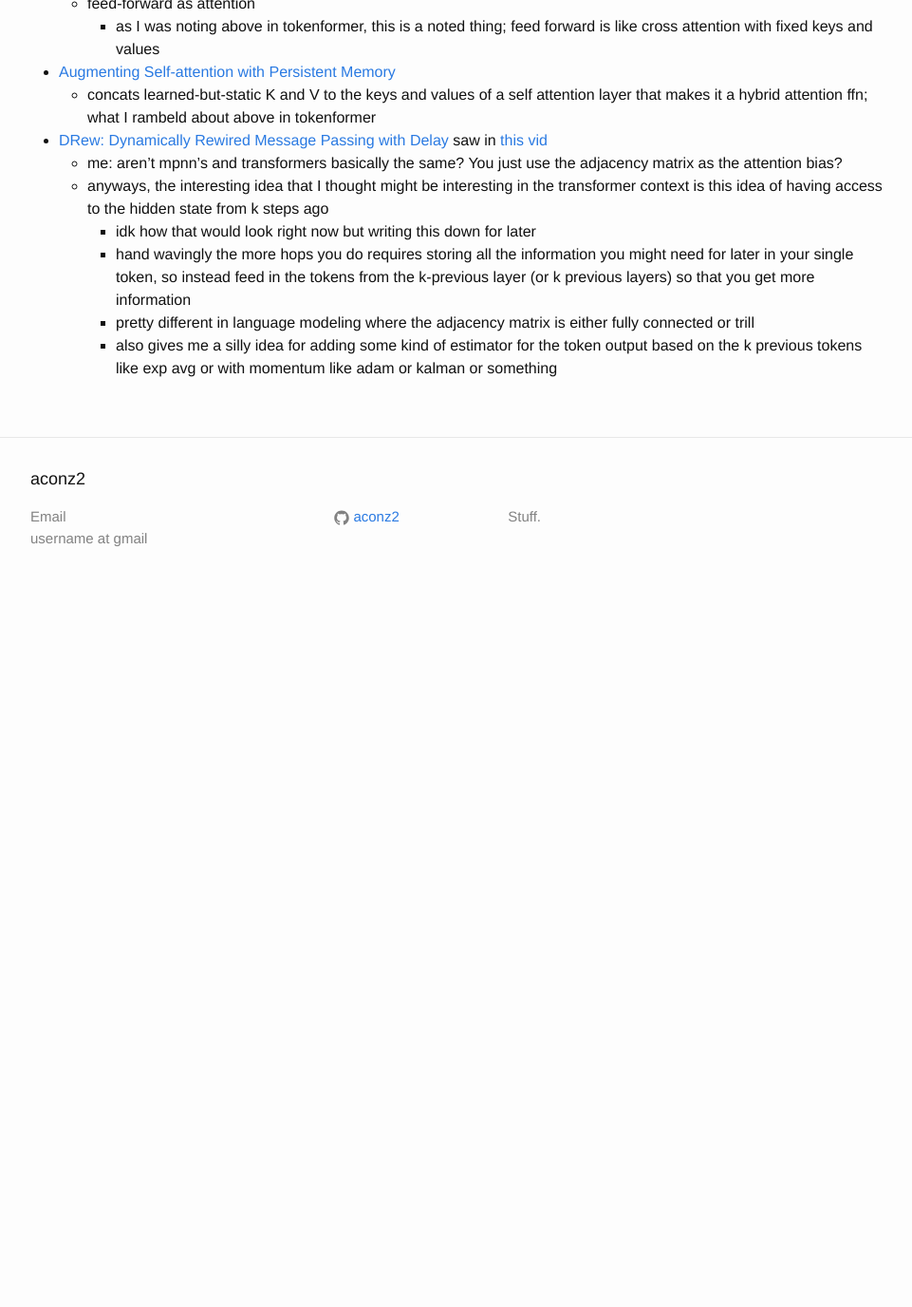
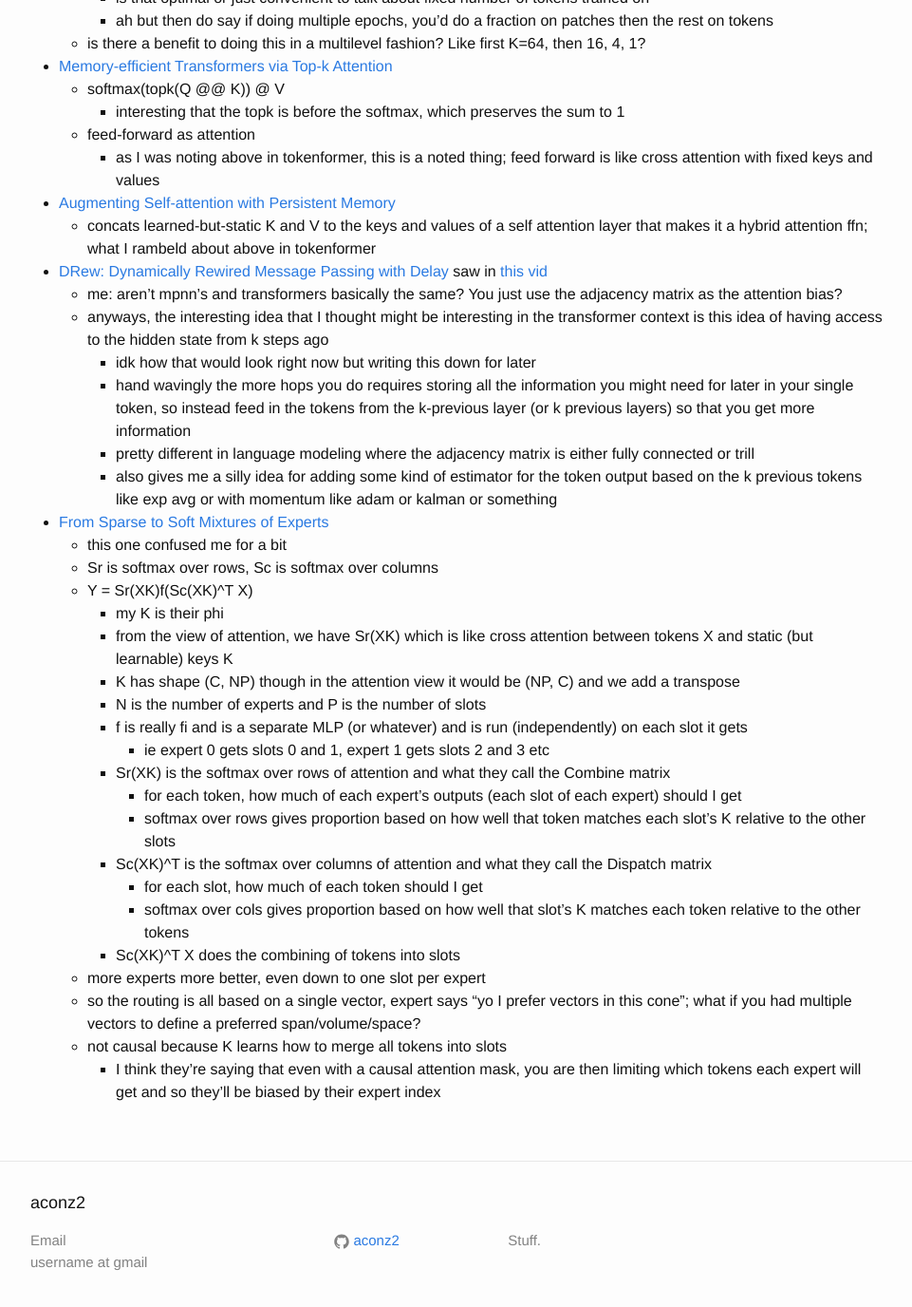
Before and after one commit to aconz2/aconz2.github.io, a Jekyll site: the page built from _posts/2024-07-03-Machine-Learning-Notes.md, in a window 1280 px wide and 1400 px high, scrolled down 21741 px. Shown: the top 1376 px of the window at 95% size, without its empty margins (158-1119 px from the left). Built offline with Jekyll 4.4.1, drawn with Linux system fonts in a browser that asks for light colours; before the commit the page ends 22379 px from its top, so only the background shows below that; some of the changed text lies outside the part shown.

Commit message:
soft moe and type

````diff
--- a/_posts/2024-07-03-Machine-Learning-Notes.md
+++ b/_posts/2024-07-03-Machine-Learning-Notes.md
@@ -148,6 +148,8 @@ g = select(ops3)(select([a, b]), select([a, b]), select([a, b]))
 
 One thing to think about is when optimizing/finding, if we only ever compare the final register to our target, that might be overly restrictive. We could instead compare it to every register and use that as a signal we are on the right track. And if it is in the same register across all cases, then we should take that as a signal we can just return that register. So maybe there is a final register return selector that we use and instead of matching against the last register, we match against softmax(return) @ registers.
 
+For the learned operator network, perhaps we treat it as k1 tokens for the value and k2 tokens for the type and shape. If we fix at shape 3 arrays, then we might have k2=4 with `<type, shape2, shape1, shape0>` so that `1+1 -> <int8, 1, 1, 1>` and `[1, 2] + 1 -> <int8, 1, 1, 2>` or something like that. Not sure if that is just redundant with giving it k1 + k2 tokens for the type&value even if not explicitly separated like that.
+
 ### diffusion and score-based generative models
 
 From [this amazing video](https://www.youtube.com/watch?v=wMmqCMwuM2Q)
@@ -221,7 +223,7 @@ From [this video](https://www.youtube.com/watch?v=luCBXCErkCs) I preferred it to
 ### questions (and some answers)
 
 * Q: In mha, the two equivalent views of O are that we concat the result of each head (T,h) to (T,C) then multiply by the (C,C) O matrix. The other is that we multiply each (T,h) head result by a (h,C) slice (horizontal/row slice) of O and then sum the results. Why is O even there? The paper says to give us proper dimensions but surely without it concat'ing gets us back to dim C anyways?
-  * A: channel mixing; if we just concat the results, the first h channels are just the result from head 1, the next h from head 2 etc. The equivalent view of just concat'ing is to multiply by the (h,C) slice of the identity matrix and summing which is the same as concat'ing
+  * A: channel mixing; if we just concat the results, the first h channels are just the result from head 1, the next h from head 2 etc. The equivalent view of just concat'ing is to multiply by the (h,C) slice of the identity matrix and summing which is the same as concat'ing. And then when O is not the identity matrix, it can spread a mixture of the input channels to the output channels
 
 ```
 h=3 C=6
@@ -434,3 +436,24 @@ concat(r1, r2) = [a b c d e f]
     * hand wavingly the more hops you do requires storing all the information you might need for later in your single token, so instead feed in the tokens from the k-previous layer (or k previous layers) so that you get more information
     * pretty different in language modeling where the adjacency matrix is either fully connected or trill
     * also gives me a silly idea for adding some kind of estimator for the token output based on the k previous tokens like exp avg or with momentum like adam or kalman or something
+* [From Sparse to Soft Mixtures of Experts](https://arxiv.org/abs/2308.00951)
+  * this one confused me for a bit
+  * Sr is softmax over rows, Sc is softmax over columns
+  * Y = Sr(XK)f(Sc(XK)^T X)
+    * my K is their phi
+    * from the view of attention, we have Sr(XK) which is like cross attention between tokens X and static (but learnable) keys K
+    * K has shape (C, NP) though in the attention view it would be (NP, C) and we add a transpose
+    * N is the number of experts and P is the number of slots
+    * f is really fi and is a separate MLP (or whatever) and is run (independently) on each slot it gets
+      * ie expert 0 gets slots 0 and 1, expert 1 gets slots 2 and 3 etc
+    * Sr(XK) is the softmax over rows of attention and what they call the Combine matrix
+      * for each token, how much of each expert's outputs (each slot of each expert) should I get
+      * softmax over rows gives proportion based on how well that token matches each slot's K relative to the other slots
+    * Sc(XK)^T is the softmax over columns of attention and what they call the Dispatch matrix
+      * for each slot, how much of each token should I get
+      * softmax over cols gives proportion based on how well that slot's K matches each token relative to the other tokens
+    * Sc(XK)^T X does the combining of tokens into slots
+  * more experts more better, even down to one slot per expert
+  * so the routing is all based on a single vector, expert says "yo I prefer vectors in this cone"; what if you had multiple vectors to define a preferred span/volume/space?
+  * not causal because K learns how to merge all tokens into slots
+    * I think they're saying that even with a causal attention mask, you are then limiting which tokens each expert will get and so they'll be biased by their expert index
````
